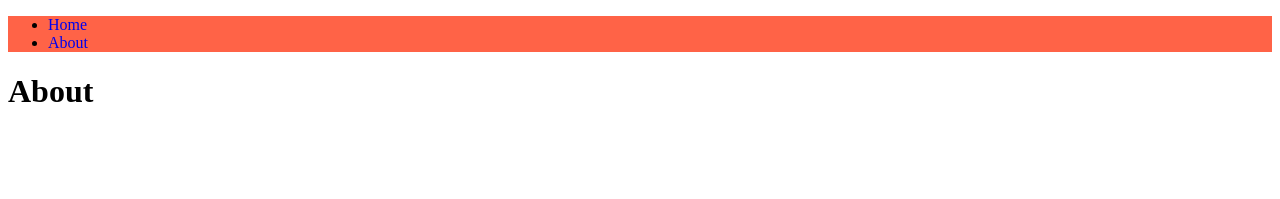
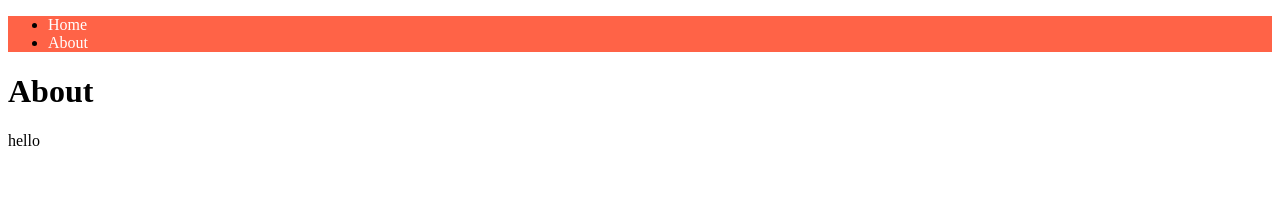
Before and after one commit to Guiwoo/Practice-NextJS, a Next.js app: page /about in a window 1280 px wide. Shown: the top 199 px of the page. Built offline with nearby package versions, Linux system fonts and the light colour scheme.

Commit message:
_app.js how to use and know what is different between app component and page

```diff
--- /dev/null
+++ b/pages/_app.js
@@ -0,0 +1,18 @@
+import NavBar from "../components/NavBar";
+
+const CustomApp = ({ Component, pageProps }) => {
+  return (
+    <>
+      <NavBar />
+      <Component {...pageProps} />
+      <span>hello</span>
+      <style jsx global>{`
+        a {
+          color: white;
+        }
+      `}</style>
+    </>
+  );
+};
+
+export default CustomApp;
--- a/pages/about.js
+++ b/pages/about.js
@@ -1,9 +1,6 @@
-import NavBar from "../components/NavBar";
-
 const about = () => {
   return (
     <div>
-      <NavBar></NavBar>
       <h1>About</h1>
     </div>
   );
--- a/pages/index.js
+++ b/pages/index.js
@@ -1,9 +1,6 @@
-import NavBar from "../components/NavBar";
-
 export default function Home() {
   return (
     <div>
-      <NavBar />
       <h1>Home</h1>
     </div>
   );
```
Also changed, not shown: 1 other file (tests, documents, lock files or other folders).
